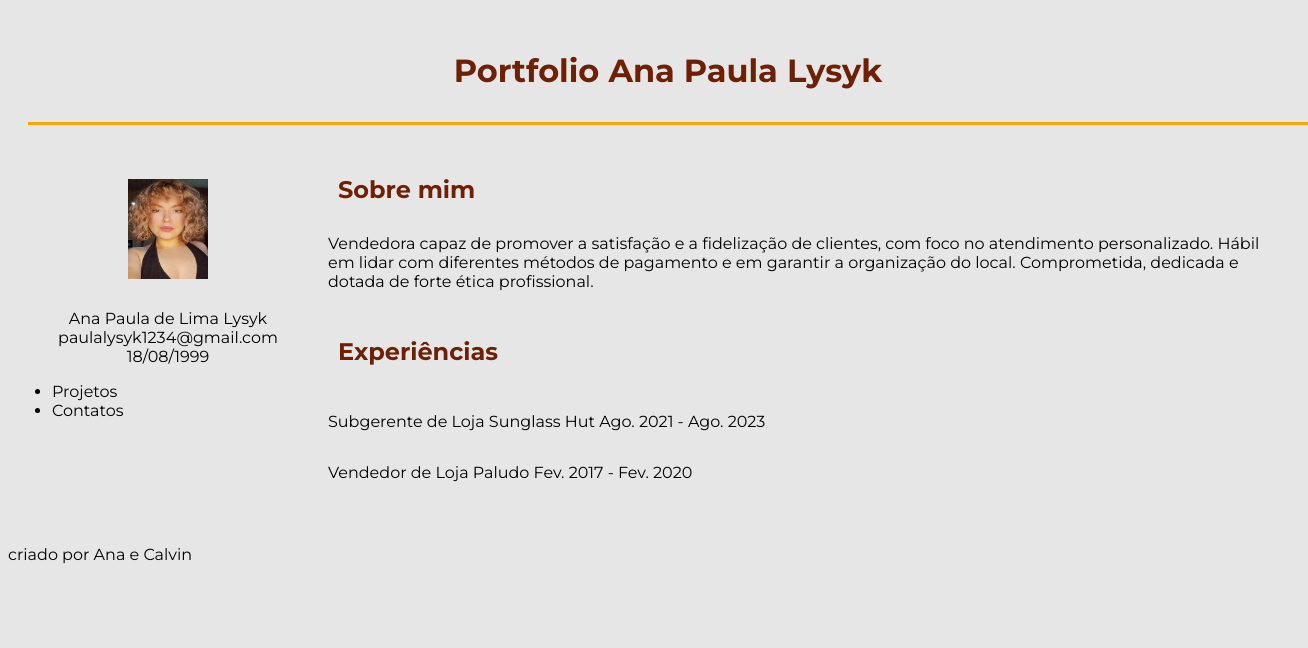
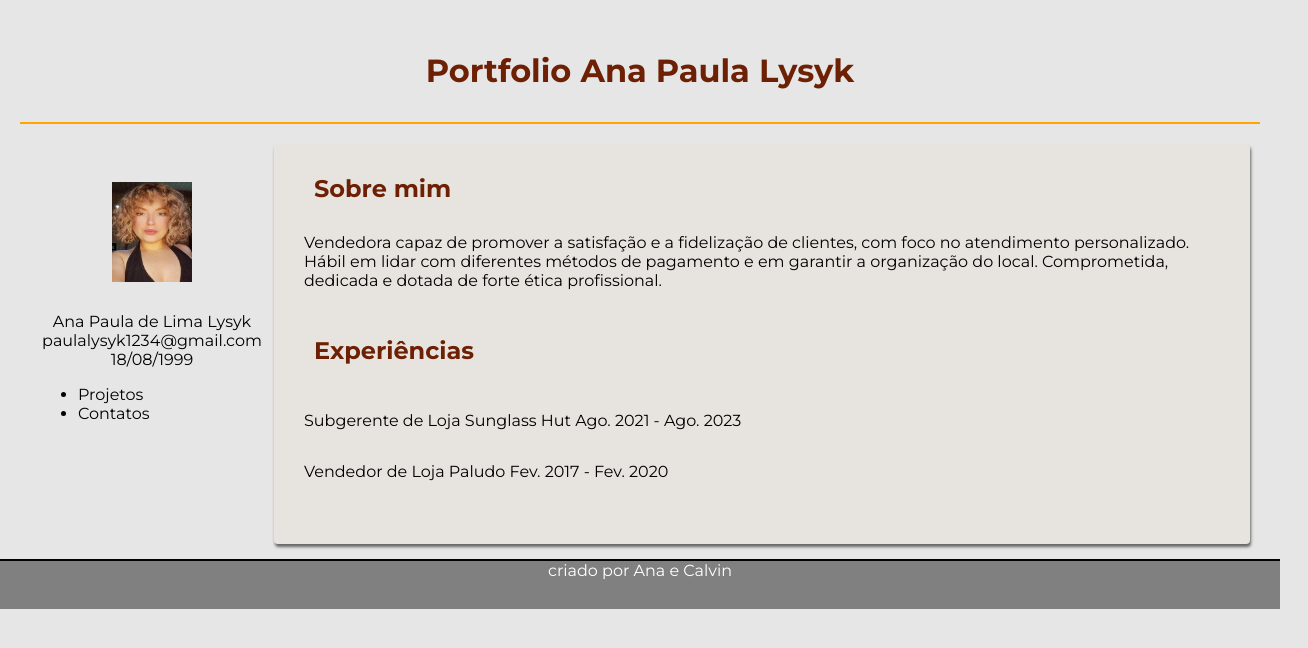
Before and after one commit to AnaPaulaLysyk/analysyk, a plain HTML site: page index.html in a window 1280 px wide. Shown: the whole page, 1308 px wide, since content can reach past the window. Drawn offline with Linux system fonts and the light colour scheme.

Commit message:
correcao css

```diff
--- a/css/style.css
+++ b/css/style.css
@@ -5,14 +5,15 @@
 body{
     background-color: rgb(230,230,230);
     font-family: 'Montserrat', sans-serif;
-    height: 100vh;
-    width: 100vw;
+    height: 100%;
+    width: 100%;
+    margin: 15px 0;
 }
 
 .container-flex {
     display: flex;
-    width: 100%;
     height: 400px;
+    margin: 15px 30px
 }
 
 
@@ -22,24 +23,28 @@ body{
     align-items: center;
     margin: 20px;
     padding: 10px;
-    border-bottom-width: 3px;
+    border-bottom-width: 2px;
     border-bottom-color: orange;
     border-bottom-style: solid;
-    width: 100%;
     color: rgb(109, 32, 4);
 }
 
 #menu-lateral {
     display: inline-flex;
-    width: 25%;
-    padding: 4px;
+    width: 20%;
+    padding: 8px;
     flex-direction: column;
 }
 
 #container-informacao {
     display: inline-flex;
     flex-direction: column;
-    width: 75%;
+    border-radius: 4px;
+    box-shadow: 1px 3px 3px #666666;
+    background-color: rgba(255,165,0,.03 );
+    padding-left: 30px;
+    padding-right: 30px;
+    width: 80%;
 }
 
 .sobre-exper {
@@ -67,3 +72,14 @@ body{
     width: 100%;
     height: 100%;
 }
+
+footer{
+    color: white;
+    text-align: center;
+    height: 50px;
+    background-color: grey;
+    border-top-width: 2px;
+    border-top-color: black;
+    border-top-style: solid;
+    margin-top: 10px;
+}
```
